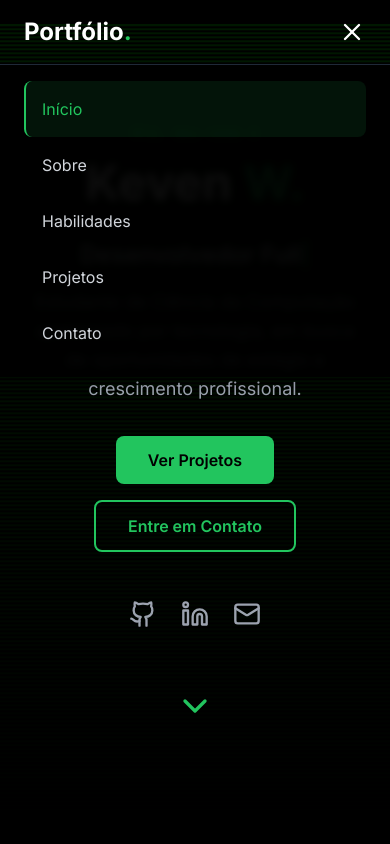
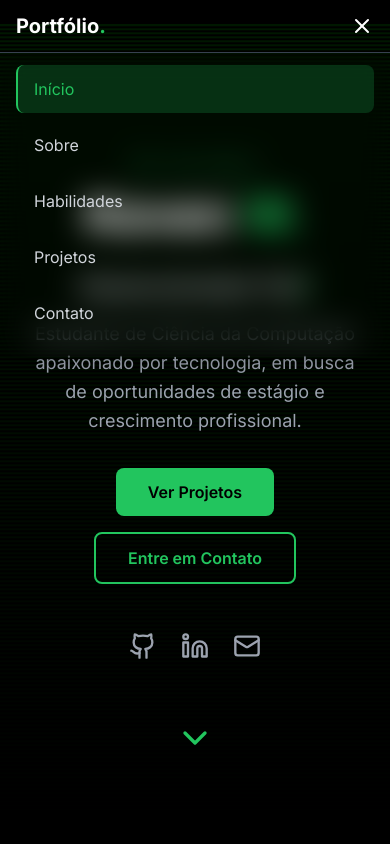
Before and after one commit to Keven-W/Keven-portf-lio, a React (Vite) app: page / in a window 390 px wide. Both pictures are taken after a click on the button 352 px from the left and 32 px from the top of the page. Shown: the top 844 px of the page. Built offline with nearby package versions, Linux system fonts and the light colour scheme.

Commit message:
arrumando responsividade para telas bem menores

```diff
--- a/src/components/Header.jsx
+++ b/src/components/Header.jsx
@@ -62,20 +62,20 @@ const Header = () => {
         isScrolled ? 'bg-black/95 backdrop-blur-sm shadow-lg' : 'bg-transparent'
       }`}
     >
-      <nav className="container mx-auto px-6 py-4">
+      <nav className="container mx-auto px-4 sm:px-4 py-3 sm:py-4">
         <div className="flex items-center justify-between">
           <motion.div
             initial={{ opacity: 0 }}
             animate={{ opacity: 1 }}
             transition={{ delay: 0.2 }}
-            className="text-2xl font-bold"
+            className="text-xl sm:text-2xl font-bold"
           >
             <span className="text-white">Portfólio</span>
             <span className="text-green-500">.</span>
           </motion.div>
 
           {/* Menu Desktop */}
-          <div className="hidden md:flex items-center space-x-8">
+          <div className="hidden md:flex items-center space-x-6 lg:space-x-8">
             {navItems.map((item, index) => (
               <motion.button
                 key={item.id}
@@ -103,10 +103,10 @@ const Header = () => {
           {/* Botão Menu Mobile */}
           <button
             onClick={() => setIsMobileMenuOpen(!isMobileMenuOpen)}
-            className="md:hidden text-white hover:text-green-500 transition-colors z-60"
+            className="md:hidden text-white hover:text-green-500 transition-colors z-50"
             aria-label="Toggle menu"
           >
-            {isMobileMenuOpen ? <X size={28} /> : <Menu size={28} />}
+            {isMobileMenuOpen ? <X size={24} /> : <Menu size={24} />}
           </button>
         </div>
 
@@ -118,9 +118,9 @@ const Header = () => {
               animate={{ opacity: 1, height: 'auto' }}
               exit={{ opacity: 0, height: 0 }}
               transition={{ duration: 0.3 }}
-              className="md:hidden absolute left-0 right-0 top-full bg-black/95 backdrop-blur-sm shadow-lg border-t border-gray-800"
+              className="md:hidden absolute left-0 right-0 top-full bg-black/98 backdrop-blur-lg shadow-xl border-t border-gray-700 z-40"
             >
-              <div className="container mx-auto px-6 py-4">
+              <div className="container mx-auto px-4 py-3">
                 {navItems.map((item, index) => (
                   <motion.button
                     key={item.id}
@@ -128,10 +128,10 @@ const Header = () => {
                     animate={{ opacity: 1, x: 0 }}
                     transition={{ delay: index * 0.1 }}
                     onClick={() => scrollToSection(item.id)}
-                    className={`block w-full text-left py-4 px-4 rounded-lg transition-all duration-300 border-l-2 ${
+                    className={`block w-full text-left py-3 px-4 rounded-lg transition-all duration-300 border-l-2 mb-2 ${
                       activeSection === item.id
-                        ? 'bg-green-500/10 text-green-500 border-green-500'
-                        : 'text-gray-300 hover:bg-white/5 hover:text-white border-transparent'
+                        ? 'bg-green-500/20 text-green-500 border-green-500'
+                        : 'text-gray-300 hover:bg-white/10 hover:text-white border-transparent'
                     }`}
                   >
                     {item.label}
--- a/src/components/Hero.jsx
+++ b/src/components/Hero.jsx
@@ -55,7 +55,7 @@ const Hero = () => {
   ];
 
   return (
-    <section id="home" className="min-h-screen flex items-center justify-center relative overflow-hidden bg-black">
+    <section id="home" className="min-h-screen flex items-center justify-center relative overflow-hidden bg-black  pt-16">
       <div className="absolute inset-0 opacity-10">
         <div className="absolute inset-0" style={{
           backgroundImage: `repeating-linear-gradient(0deg, transparent, transparent 2px, #00ff00 2px, #00ff00 4px)`,
```
